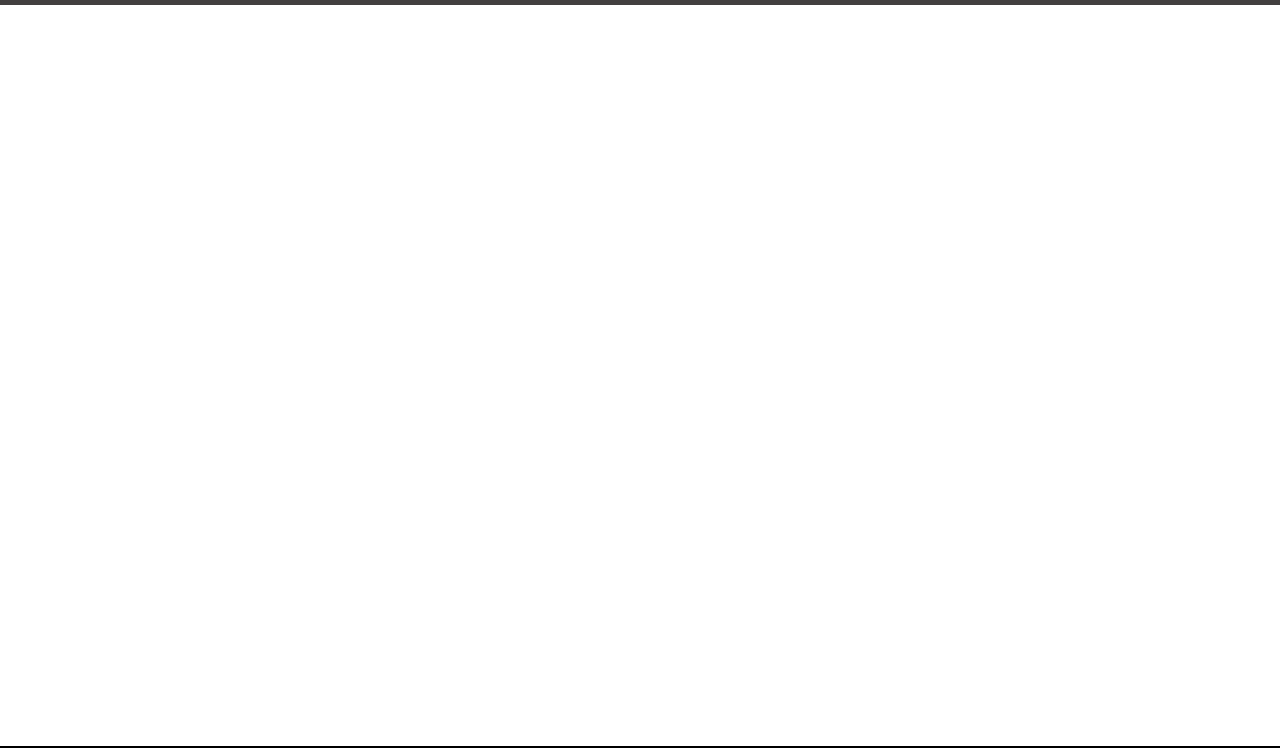
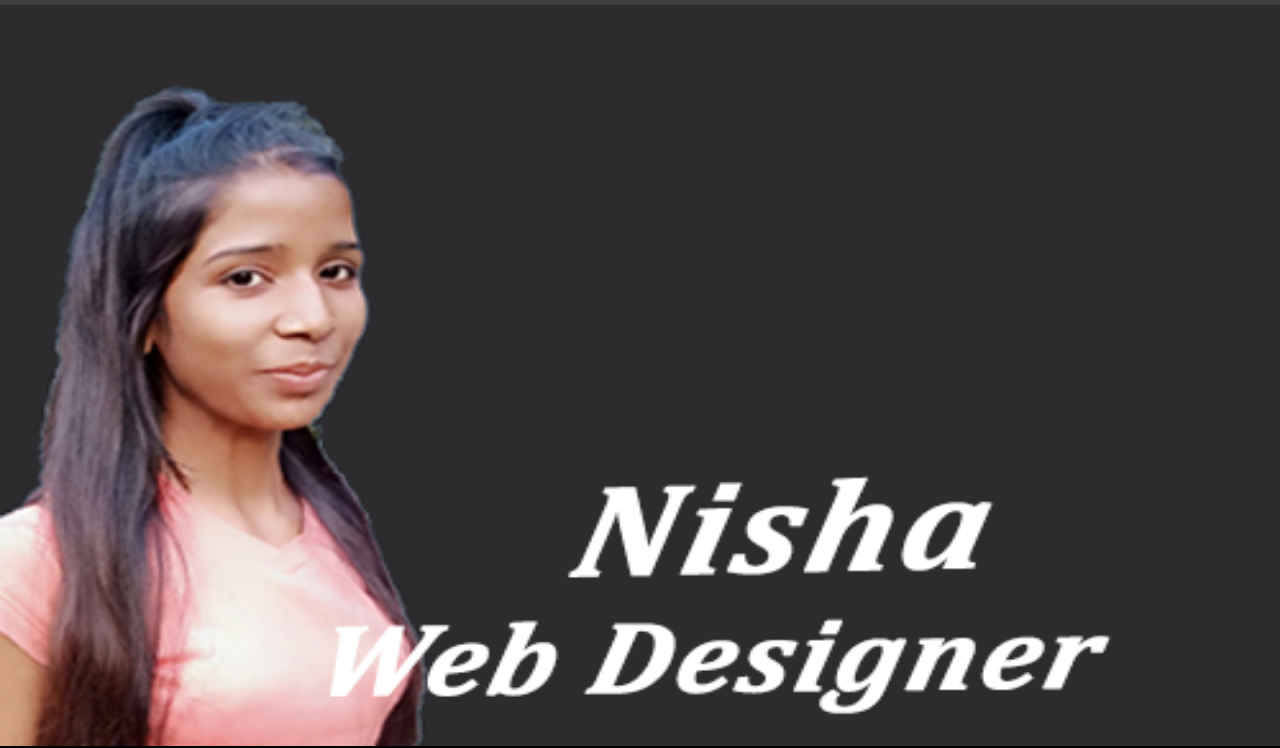
Before and after one commit to Singhroohi/nishuangel.github.io, a plain HTML site: page index.html in a window 1280 px wide. Shown: the part 54-802 px from the top of the page. Drawn offline with Linux system fonts and the light colour scheme; files whose address does not match are found by name; a web font is replaced by a local one.

Commit message:
updated style

```diff
--- a/style.css
+++ b/style.css
@@ -4,7 +4,7 @@
 }
 
 .bgimage{
-    background-image: url(/image/gudiya.png);
+    background-image: url(gudiya.png);
     background-repeat: no-repeat;
     background-size: 100% 100%;
     width: 100%;
```
